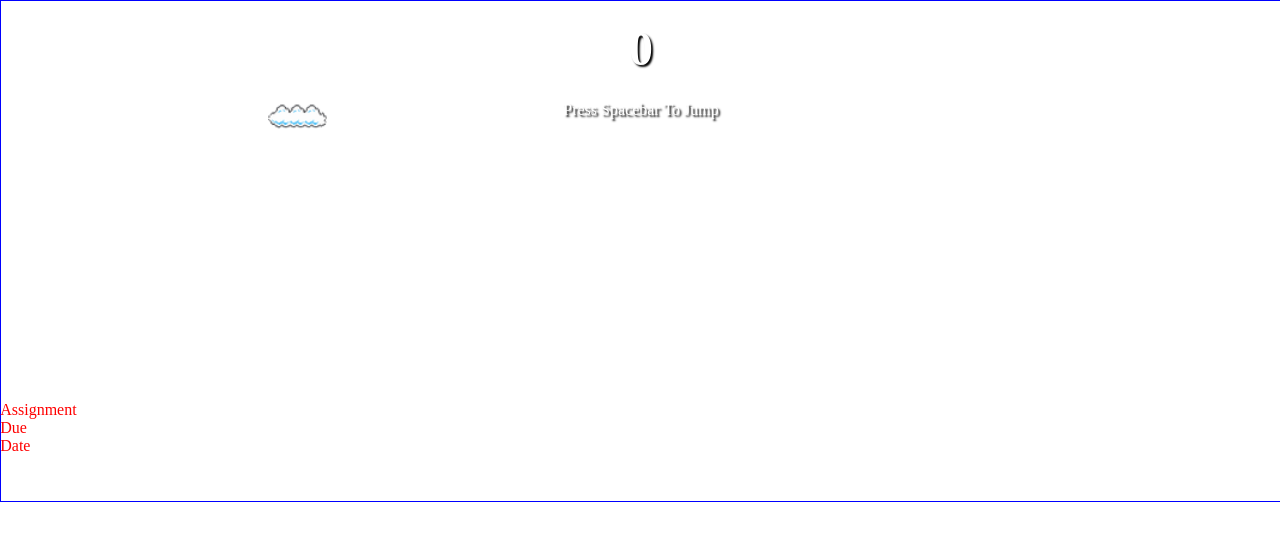
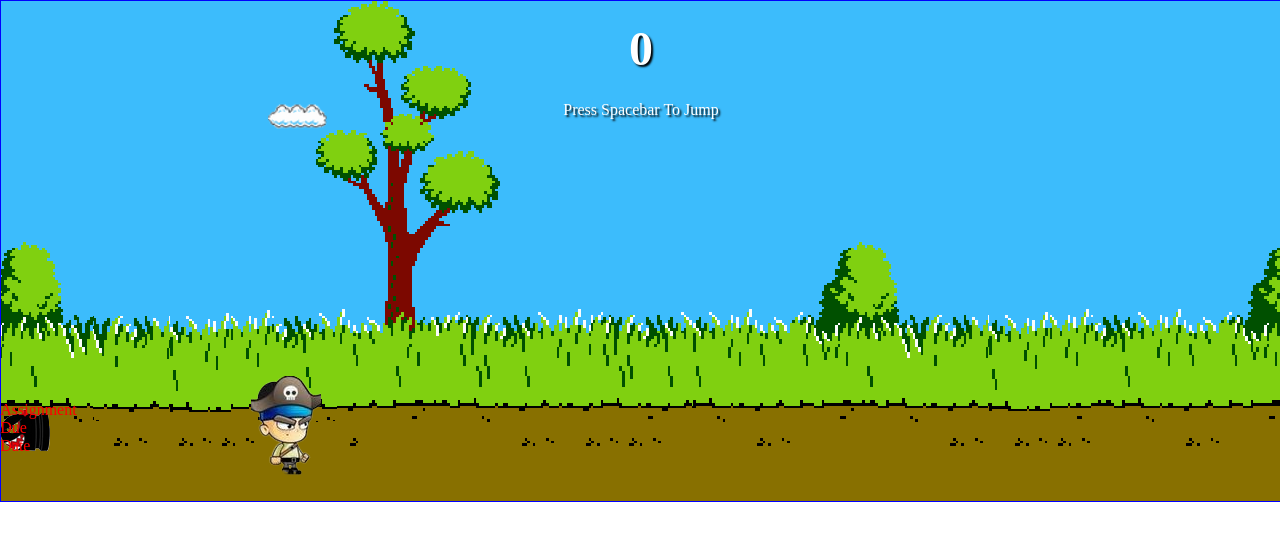
Before and after one commit to gagan1290/Assignment-Escape-Game, a plain HTML site: page index.html in a window 1280 px wide. Drawn offline with Linux system fonts and the light colour scheme; files whose address does not match are found by name.

Commit message:
Update style.css

```diff
--- a/style.css
+++ b/style.css
@@ -3,7 +3,7 @@
   height: 500px;
   border: 1px solid blue;
   margin: auto;
-  background-image: url(imgs/stage.png);
+  background-image: url(stage.png);
   position: relative;
 }
 body {
@@ -12,7 +12,7 @@ body {
 #me {
   height: 100px;
   width: 70px;
-  background-image: url(imgs/images.png);
+  background-image: url(images.png);
   position: absolute;
   top: 75%;
   left: 250px;
@@ -47,7 +47,7 @@ body {
   height: 50px;
   width: 50px;
   color: red;
-  background-image: url(imgs/Assignment.png);
+  background-image: url(Assignment.png);
   position: absolute;
   top: 80%;
   left: 95%;
```
